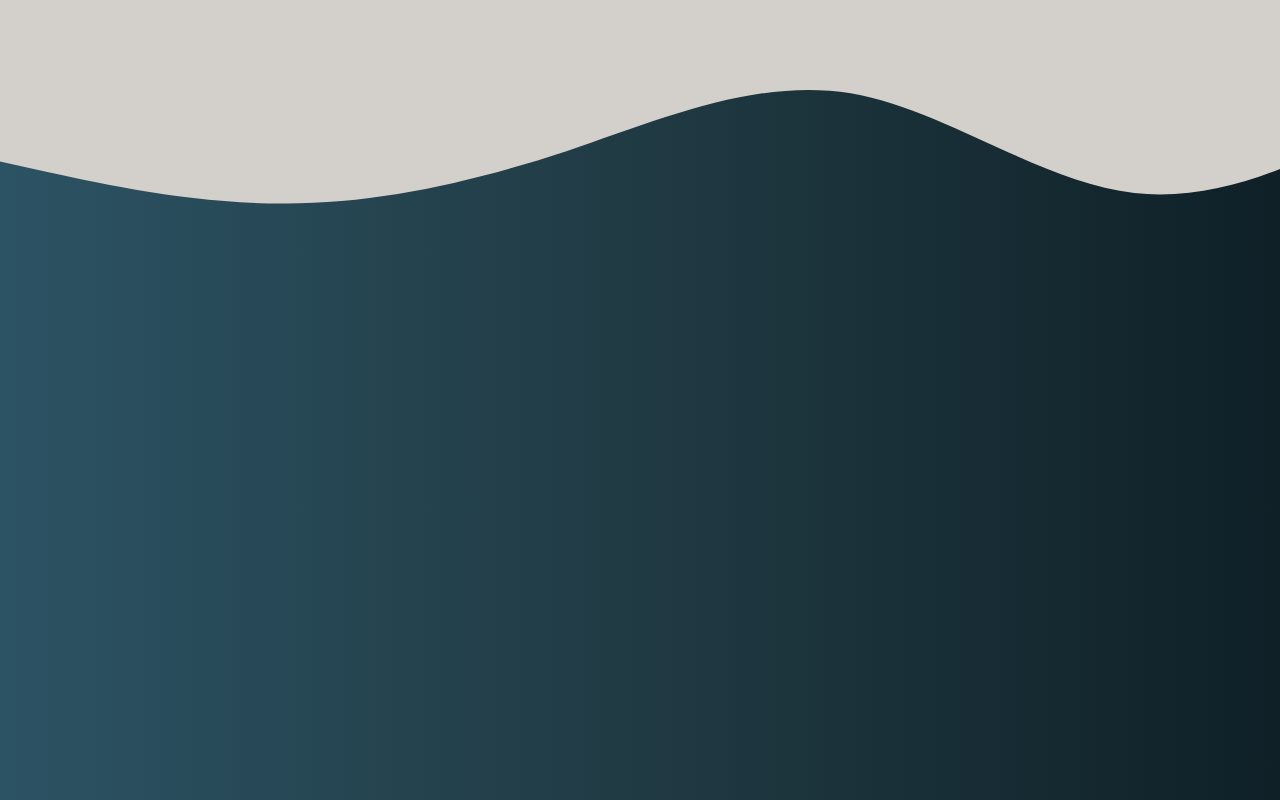
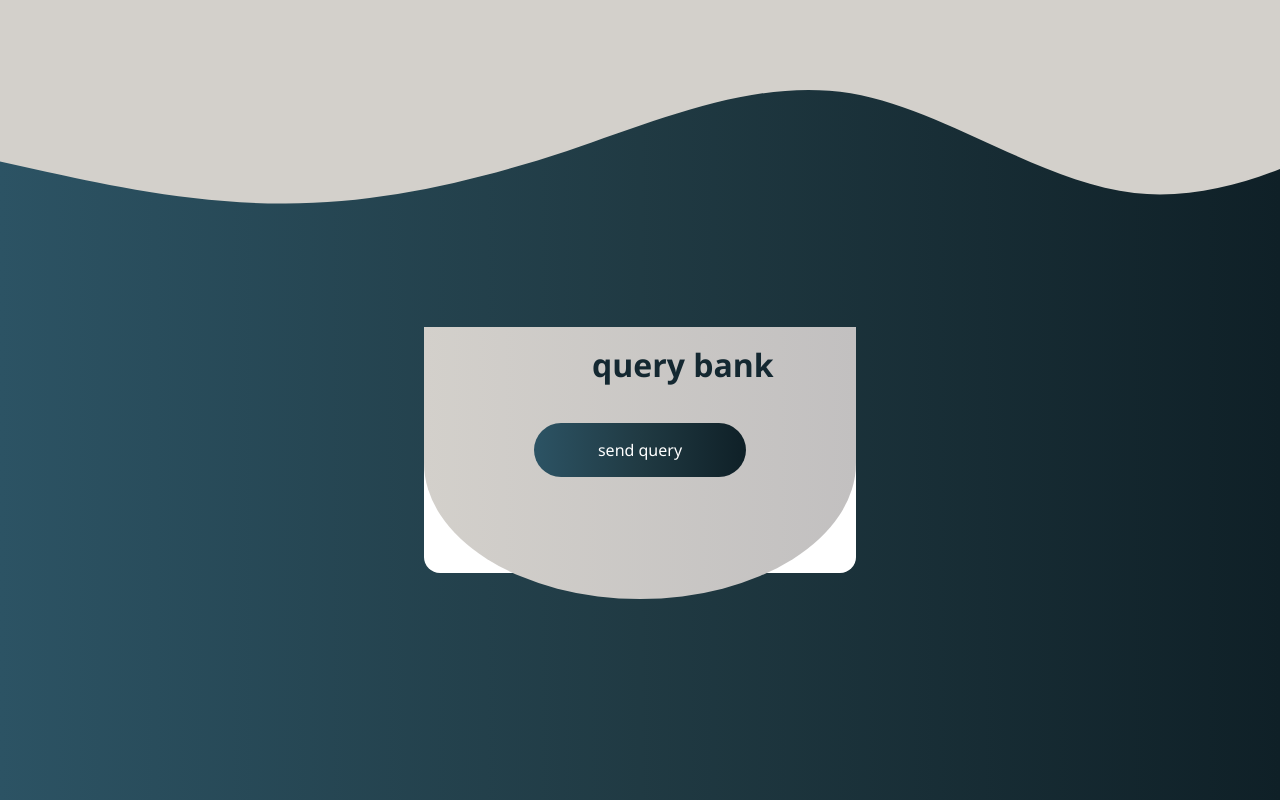
Before and after one commit to amitmo1995/LevOhev, a React (Create React App) app: page /query in a window 1280 px wide. Before the commit this address had no page. Built offline with nearby package versions, Linux system fonts and the light colour scheme.

Commit message:
add query bank

```diff
--- a/src/App.js
+++ b/src/App.js
@@ -9,6 +9,10 @@ import MeetingManagement from  './layout/MeetingManagement';
 import BuildingOperation from  './layout/BuildingOperation';
 import FinancialManagement from './layout/FinancialManagement';
 import AppointmentNewHOA from './layout/AppointmentNewHOA';
+
+
+import Query from './layout/Query';
+
 
 import {
 	BrowserRouter as Router,
@@ -30,6 +34,7 @@ function App() {
 			<Router>
 				<Routes>
 					<Route path='/' element={<Home />}></Route>
+					<Route path='/query' element={<Query/>}/>
 					<Route path='/ManagerHomePage' element={<ManagerHomePage />}></Route>
 					<Route path='/ChooseBuilding' element={<ChooseBuilding />}></Route>
 					<Route path='/MeetingManagement' element={<MeetingManagement />}></Route>
--- /dev/null
+++ b/src/layout/Query.js
@@ -0,0 +1,172 @@
+import React, { useRef, useState } from 'react';
+import BackButton from '../features/BackButton';
+import { Link } from 'react-router-dom';
+import {firestore} from '../firebase/firebase';
+import {where,doc,setDoc,getDoc, addDoc,add, collection,onSnapshot, query, getDocs} from 'firebase/firestore';
+
+function Query() {
+	const dateRef=useRef();
+	const apartmentRef=useRef();
+	const amountRef=useRef();
+/*
+	async function handleSubmit(){
+		try{
+			const building=JSON.parse(localStorage.getItem('userConnected')).data.building;
+			await addDoc(collection(firestore,'monthly_payment'),{date :  dateRef.current.value , building : building , apartment : apartmentRef.current.value , amount : amountRef.current.value});
+		}catch{
+			alert("error");
+		}
+	}
+*/
+
+
+	 async function handleSubmit(){
+
+		/*
+		//query to get document by id
+		//get connected_user doc
+		try{
+			const docId="amit@gmail.com";
+			const docRef = doc(firestore,'users',docId);
+			const docSnap =await getDoc(docRef);
+			if(docSnap.exists()){
+				console.log(docSnap.data());
+			}else{
+				console.log("no such document!");
+			}
+		}catch{
+			console.log("error");
+		}
+*/
+
+
+
+        //add new apartment classification
+		//-----------------------------------------------------need to fix---------------------------------------------------------
+		//-----------------------------------------note that every aptdate ovarate the previos data-------------------------------
+        //get the building id
+		let buildingId;
+		//get the building number from the local storage
+		const buildingNum = JSON.parse(localStorage.getItem('userConnected')).data.building;
+		console.log("buildingNum = ",buildingNum);
+		const entrance="A";
+		try{
+			const buildingRef= collection(firestore,'building');
+			const q= query(buildingRef,where("building_num","==",buildingNum),where("entrance","==",entrance));
+			const qurySnapshot= await getDocs(q);
+			qurySnapshot.forEach(doc=>{
+				console.log("in bulding");
+				console.log(doc.id,"===>",doc.data());
+				buildingId=doc.id
+			});
+		}catch{
+			console.log("error");
+		}
+
+
+		//add Classification
+		let apartmentId;
+		const apartNum="1";
+		//get the apartment id using the building id from the previos query
+		try{
+			const apartmentRef= collection(firestore,'apartment');
+			const q= query(apartmentRef,where("building","==",buildingId),where("aprt_num","==",apartNum));
+			const qurySnapshot= await getDocs(q);
+			qurySnapshot.forEach(doc=>{
+				console.log("in apartment");
+				console.log(doc.id,"===>",doc.data());
+				apartmentId=doc.id;
+			});
+		}catch{
+			console.log("error");
+		}
+
+
+
+		//const aprtId=useRef();
+	    const data={apartmentId:apartmentId , mainLanguage:"heb",numOfChild:2,numOfDisable:"heb", numOfGrounded:2, numOfUnemployment:2,
+		 origin:"heb", readHeb:true, speakHeb:true, writeHeb:false}
+
+
+		try{
+			await addDoc(collection(firestore,'aprt_classification'),data);
+		}catch{
+			alert("error");
+		}
+
+
+	/*
+	try{
+	 	const Ref=await collection(firestore,'monthly_payment');
+	 	const q=await query(Ref,where("building","==","1"));
+	 	await (await getDocs(q)).forEach(onSnap=>{
+	 		console.log(onSnap.get('amount'));
+	 	});
+	 }catch{
+	 	console.log("error");
+	 }
+	 */
+
+	// try{
+	// 	const Ref=await collection(firestore,'building');
+	// 	const q=await query(Ref,where("building_num","==","1","&&","entrance","==","A"));
+	// 	await (await getDocs(q)).forEach(onSnap=>{
+	// 		const b=onSnap.get('balance')+int(amountRef.current.value);
+	// 		console.log(b);
+	// 		onSnap.set();
+	// 	});
+	// }catch{
+	// 	console.log("error");
+	// }
+
+
+
+	// onSnapshot(collection(firestore,'monthly_payment'),(snapshot)=>{
+	// 	var usersArr=snapshot.docs.map(doc=>{return {id : doc.id , data : doc.data()}});
+	// 	let ind=-1;
+	// 	for(let i=0;i<usersArr.length;i++){
+	// 		if(usersArr[i].id==userEmail){
+	// 			ind=i;
+	// 			break;
+	// 		}
+	// 	}
+	// 	localStorage.setItem("userConnected",JSON.stringify(usersArr[ind]));
+	// 	if(usersArr[ind].data.permissions=="admin"){
+	// 		navigate("../ManagerHomePage");
+	// 	}
+	// 	else{
+	// 		navigate("../HoaHomePage");
+	// 	}
+	// });
+
+
+
+
+
+
+
+
+	}
+
+
+
+
+
+	return (
+		<>
+			<div className='wrapper'>
+				<div className='formContainer'>
+					<span className='formHeading'>query bank </span>
+					{/* <form action=''> */}
+						{/* Input 1 */}
+						<div className='input-group'>
+						<button onClick={handleSubmit}>send query</button>
+						</div>
+						{/* </form> */}
+				</div>
+			</div>
+		</>
+	);
+ }
+
+export default Query;
```
